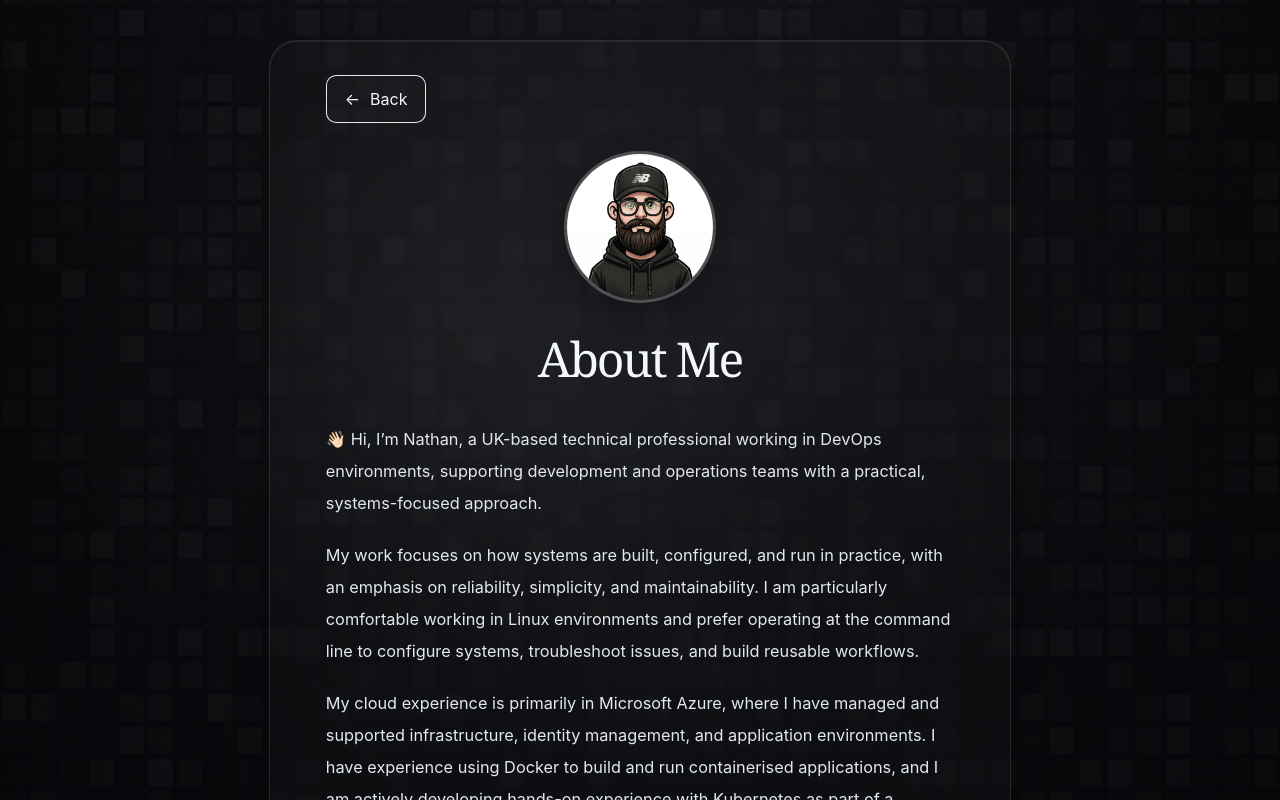
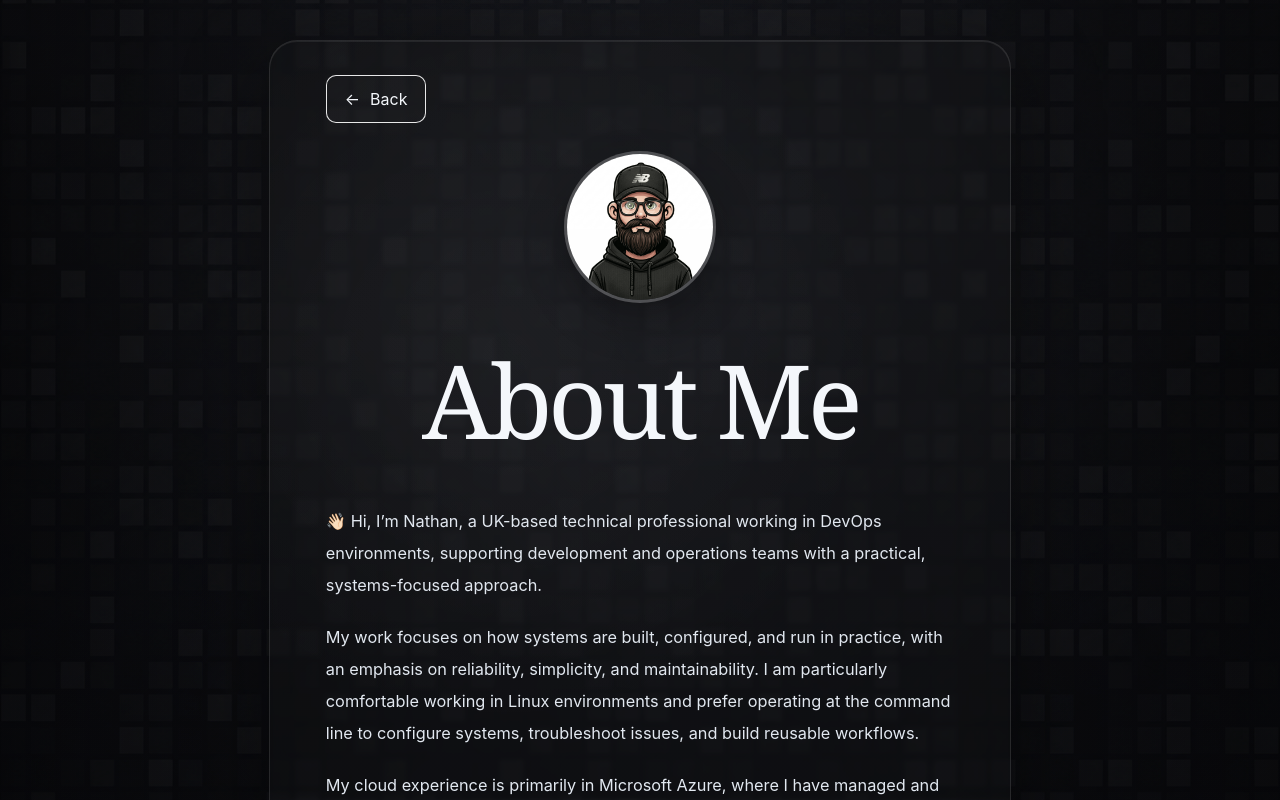
Before and after one commit to aut0nate/My-Website, a Next.js app: page /about in a window 1280 px wide. Shown: the top 800 px of the page. Built offline with nearby package versions, Linux system fonts and the light colour scheme.

Commit message:
Match About title and update homepage copy

```diff
--- a/app/about/page.tsx
+++ b/app/about/page.tsx
@@ -23,7 +23,7 @@
                 className="avatar-image object-cover"
               />
             </div>
-            <h1 className="site-editorial-heading mt-5 text-[2.4rem] tracking-tight text-ink sm:text-[3rem]">
+            <h1 className="site-editorial-heading site-display-title mt-5 text-ink">
               About Me
             </h1>
           </section>
--- a/app/globals.css
+++ b/app/globals.css
@@ -4,6 +4,7 @@
 
 :root {
   color-scheme: dark;
+  --site-display-title-size: clamp(4rem, 8vw, 7.6rem);
 }
 
 html {
@@ -37,6 +38,10 @@
   font-family: Georgia, "Times New Roman", serif;
   font-weight: 400;
   letter-spacing: -0.045em;
+}
+
+.site-display-title {
+  font-size: var(--site-display-title-size);
 }
 
 .shell {
@@ -2016,7 +2021,7 @@
 
 .library-heading h1 {
   font-family: Georgia, "Times New Roman", serif;
-  font-size: clamp(4rem, 8vw, 7.6rem);
+  font-size: var(--site-display-title-size);
   font-weight: 400;
   letter-spacing: -0.067em;
   line-height: 0.88;
--- a/content/site-content.ts
+++ b/content/site-content.ts
@@ -5,7 +5,7 @@
     alt: "Portrait avatar for Nathan Darker"
   },
   homeIntro:
-    "👋🏻 Hi, I’m Nathan, a UK-based technical professional working in DevOps environments, with a focus on cloud-native systems, Linux, Docker, and AI.",
+    "👋🏻 Hi, I’m Nathan, a UK-based technical professional working in DevOps environments, with a focus on cloud-native systems, Linux, Docker, Kubernetes and AI.",
   links: [
     {
       label: "Apps",
```
